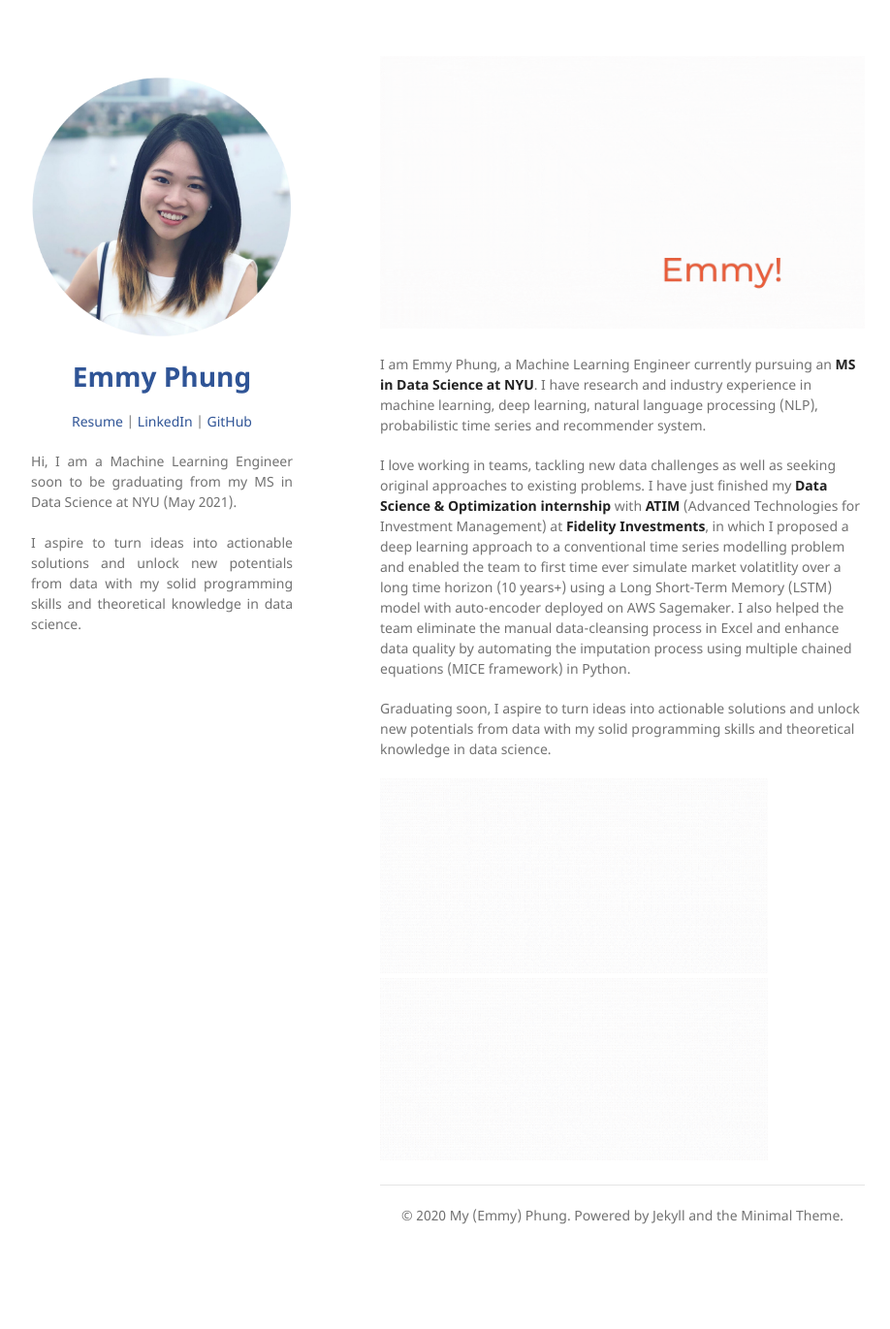
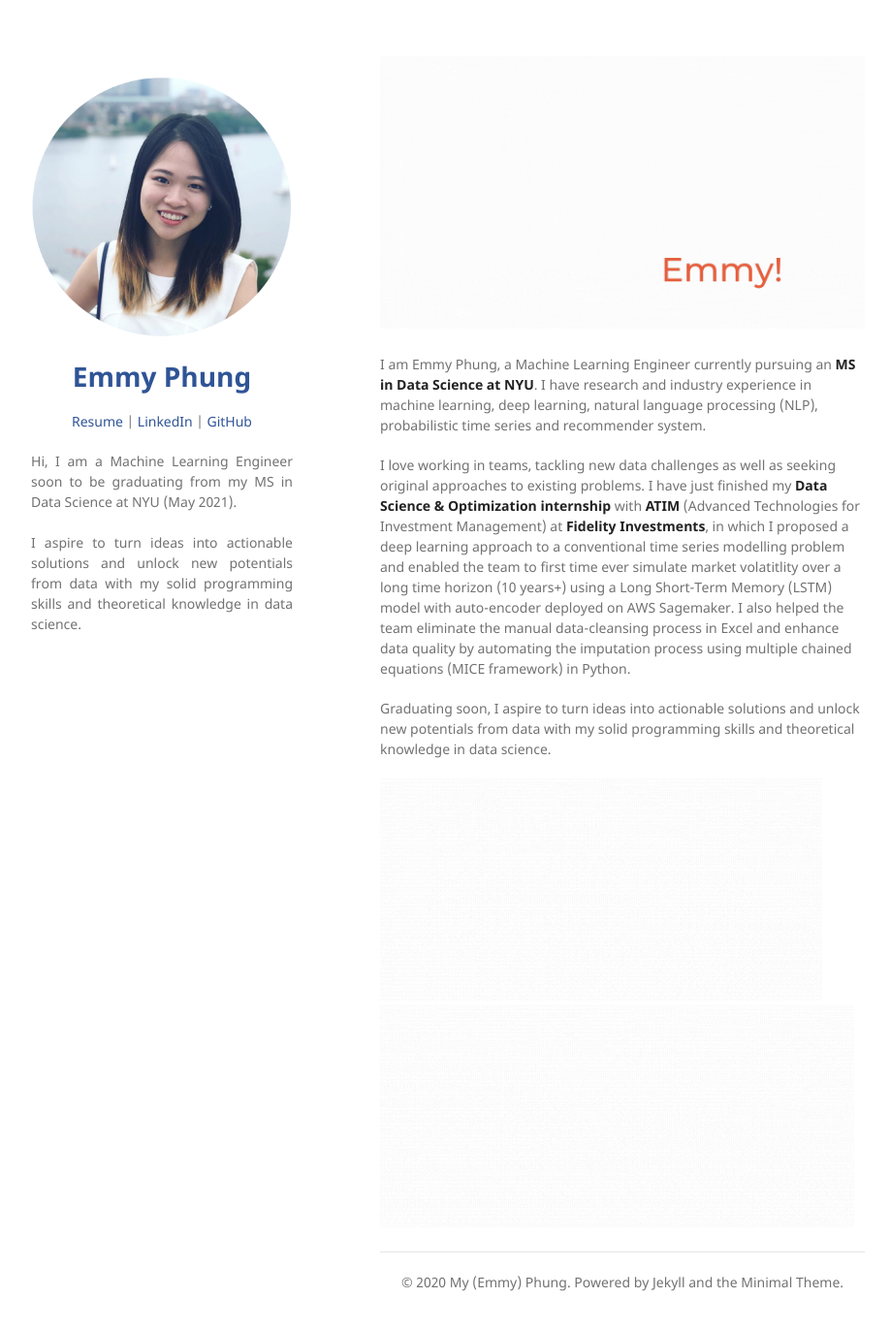
Before and after one commit to Emmyphung/emmyphung.github.io, a Jekyll site: the page built from index.md, in a window 1280 px wide and 1383 px high. Shown: the top 1371 px of the window at 97% size, without its empty margins (178-1096 px from the left). Built offline with Jekyll 4.4.1, drawn with Linux system fonts in a browser that asks for light colours; our own code applies the rules of GitHub Pages for plain Markdown files.

Commit message:
Update index.md

```diff
--- a/index.md
+++ b/index.md
@@ -7,8 +7,8 @@
 Graduating soon, I aspire to turn ideas into actionable solutions and unlock new potentials from data with my solid programming skills and theoretical knowledge in data science.
 
 
-[<img src="images/portfolio2.gif" width="400"/>](sections/portfolio.md)
-[<img src="images/leadership2.gif" width="400"/>](sections/dsinbrief.md)
+[<img src="images/portfolio2.gif" />](sections/portfolio.md)
+[<img src="images/leadership2.gif" />](sections/dsinbrief.md)
 
 
 ---
```
